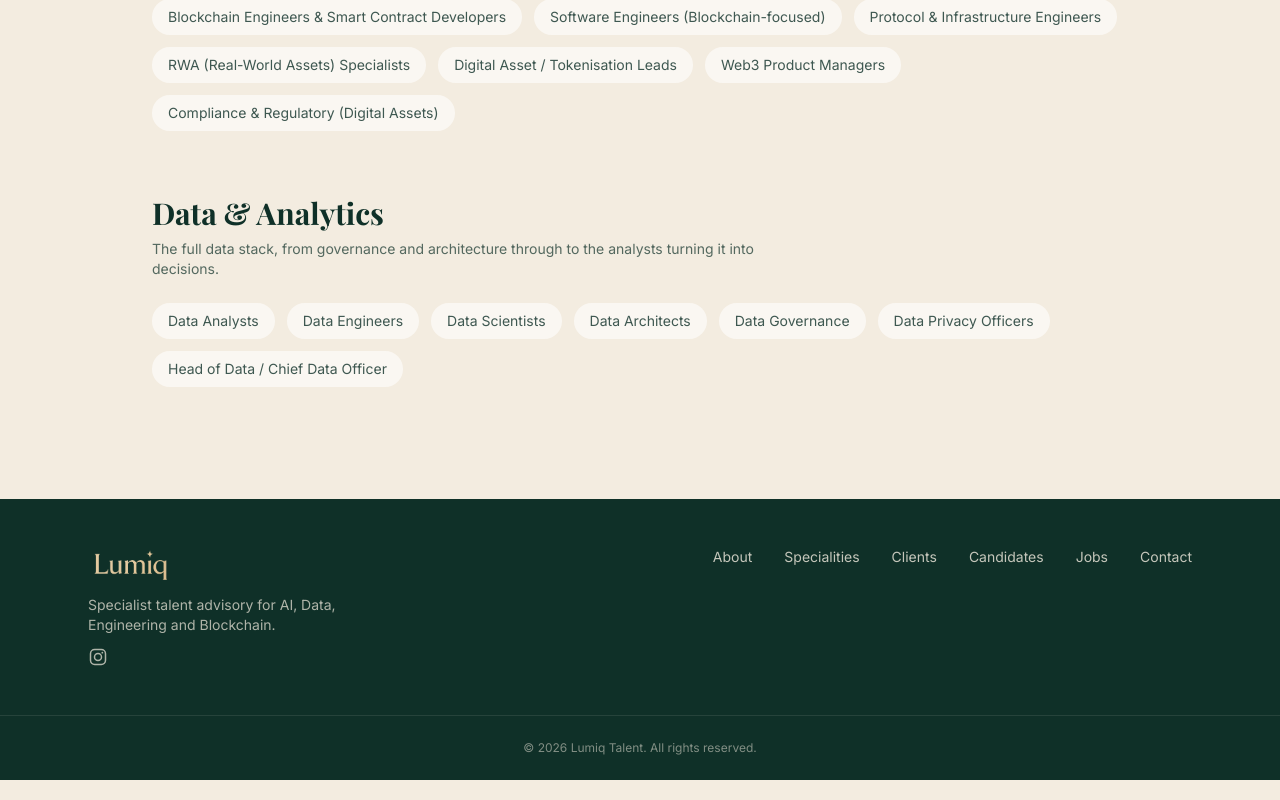
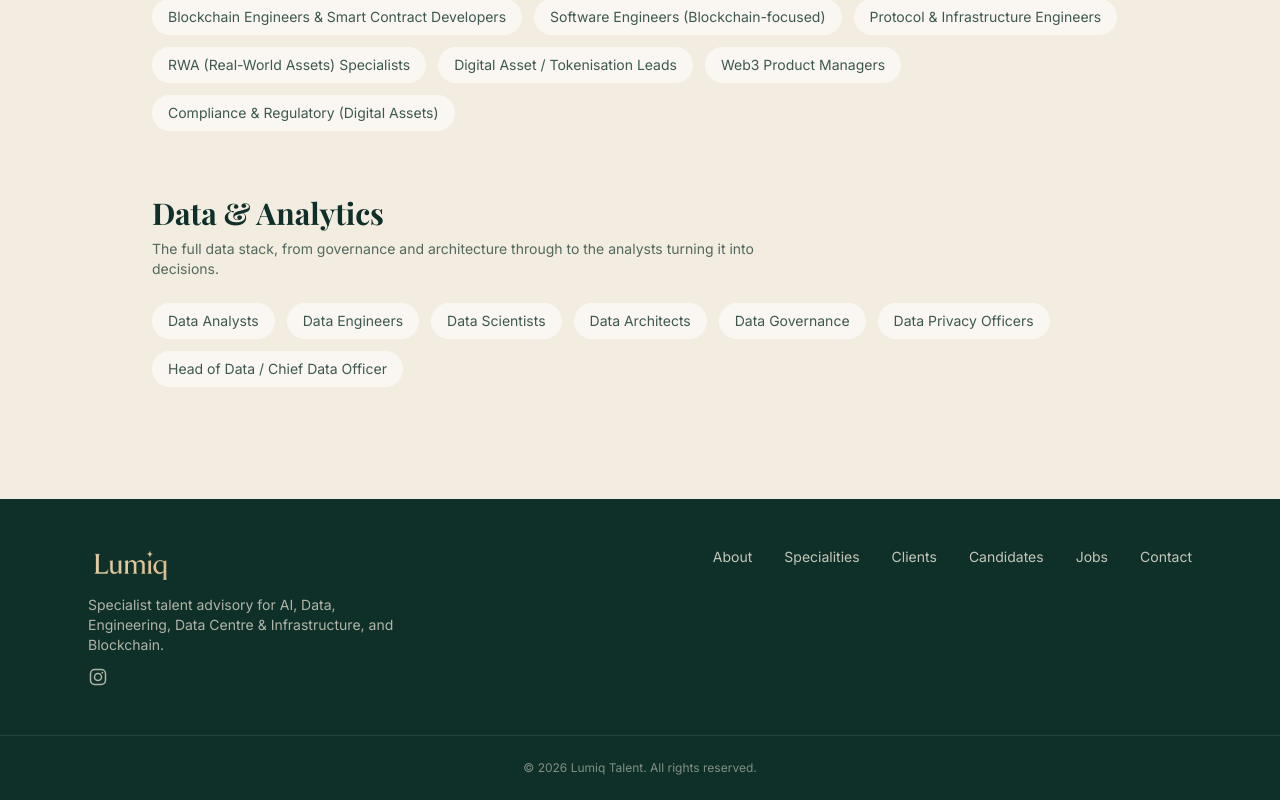
Before and after one commit to iain-bit/claude-web-build, a Next.js app: page / in a window 1280 px wide. Shown: the part 4089-4889 px from the top of the page. Built offline with nearby package versions, Linux system fonts and the light colour scheme; a web font is replaced by a local one.

Commit message:
Update Footer.tsx

```diff
--- a/components/Footer.tsx
+++ b/components/Footer.tsx
@@ -10,7 +10,8 @@ export default function Footer() {
         <div className="space-y-3">
           <Logo dark />
           <p className="max-w-xs font-sans text-sm text-stone/70">
-            Specialist talent advisory for AI, Data, Engineering and Blockchain.
+            Specialist talent advisory for AI, Data, Engineering, Data Centre
+            &amp; Infrastructure, and Blockchain.
           </p>
           <SocialLinks />
         </div>
```
